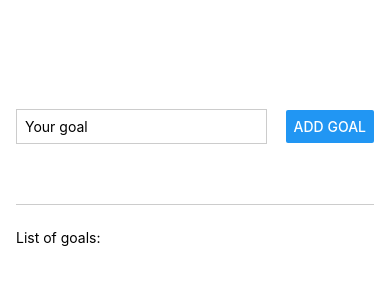
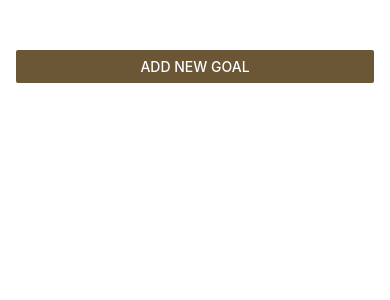
Before and after one commit to henks20/react-native-basic-app, a React Native app: screen / in a window 390 px wide. Shown: the top 300 px of the page. Built offline with nearby package versions, Linux system fonts and the light colour scheme.

Commit message:
Add modal view

```diff
--- a/App.js
+++ b/App.js
@@ -1,17 +1,27 @@
 import { useState } from "react";
-import { StyleSheet, Text, View, FlatList } from "react-native";
+import { StyleSheet, Text, View, FlatList, Button } from "react-native";
 
 import GoalItem from "./components/GoalItem";
 import GoalInput from "./components/GoalInput";
 
 export default function App() {
+  const [isModalVisible, setIsModalVisible] = useState(false);
   const [goals, setGoals] = useState([]);
+
+  function startAddGoalHandler() {
+    setIsModalVisible(true);
+  }
+
+  function endAddGoalHandler() {
+    setIsModalVisible(false);
+  }
 
   function addGoalHandler(enteredText) {
     setGoals((currentGoals) => [
       ...currentGoals,
       { id: Math.random().toString(), text: enteredText },
     ]);
+    endAddGoalHandler();
   }
 
   function deleteGoalHandler(id) {
@@ -22,9 +32,17 @@ export default function App() {
 
   return (
     <View style={styles.container}>
-      <GoalInput onAddGoal={addGoalHandler} />
+      <Button
+        title="Add new goal"
+        color="#6b5636"
+        onPress={startAddGoalHandler}
+      />
+      <GoalInput
+        onAddGoal={addGoalHandler}
+        onCancel={endAddGoalHandler}
+        isModalVisible={isModalVisible}
+      />
       <View style={styles.listContainer}>
-        <Text>List of goals: </Text>
         <FlatList
           data={goals}
           renderItem={(goal) => {
--- a/components/GoalInput.js
+++ b/components/GoalInput.js
@@ -1,5 +1,5 @@
 import { useState } from "react";
-import { StyleSheet, View, Button, TextInput } from "react-native";
+import { StyleSheet, View, Button, TextInput, Modal } from "react-native";
 
 function GoalInput(props) {
   const [enteredText, setEnteredText] = useState("");
@@ -17,6 +17,7 @@ function GoalInput(props) {
   }
 
   return (
+    <Modal visible={props.isModalVisible} animationType="slide">
       <View style={styles.container}>
         <TextInput
           placeholder="Your goal"
@@ -24,27 +25,42 @@ function GoalInput(props) {
           onChangeText={goalInputHandler}
           value={enteredText}
         />
-      <Button title="Add goal" onPress={addGoalHandler} />
+        <View style={styles.buttonsContainer}>
+          <View style={styles.button}>
+            <Button title="ADD" onPress={addGoalHandler} />
           </View>
+          <View style={styles.button}>
+            <Button title="CANCEL" onPress={props.onCancel} />
+          </View>
+        </View>
+      </View>
+    </Modal>
   );
 }
 
 const styles = StyleSheet.create({
   container: {
     flex: 1,
-    flexDirection: "row",
-    justifyContent: "space-between",
+    justifyContent: "center",
     alignItems: "center",
     marginBottom: 24,
+    padding: 16,
     borderBottomWidth: 1,
     borderBottomColor: "#CCC",
+  },
+  buttonsContainer: {
+    marginTop: 16,
+    flexDirection: "row",
   },
   textInput: {
     borderWidth: 1,
     borderColor: "#CCC",
-    width: "70%",
-    marginRight: 8,
+    width: "100%",
     padding: 8,
+  },
+  button: {
+    width: 100,
+    marginHorizontal: 8,
   },
 });
 
```
Lines whose indentation alone changed are shown as unchanged.
